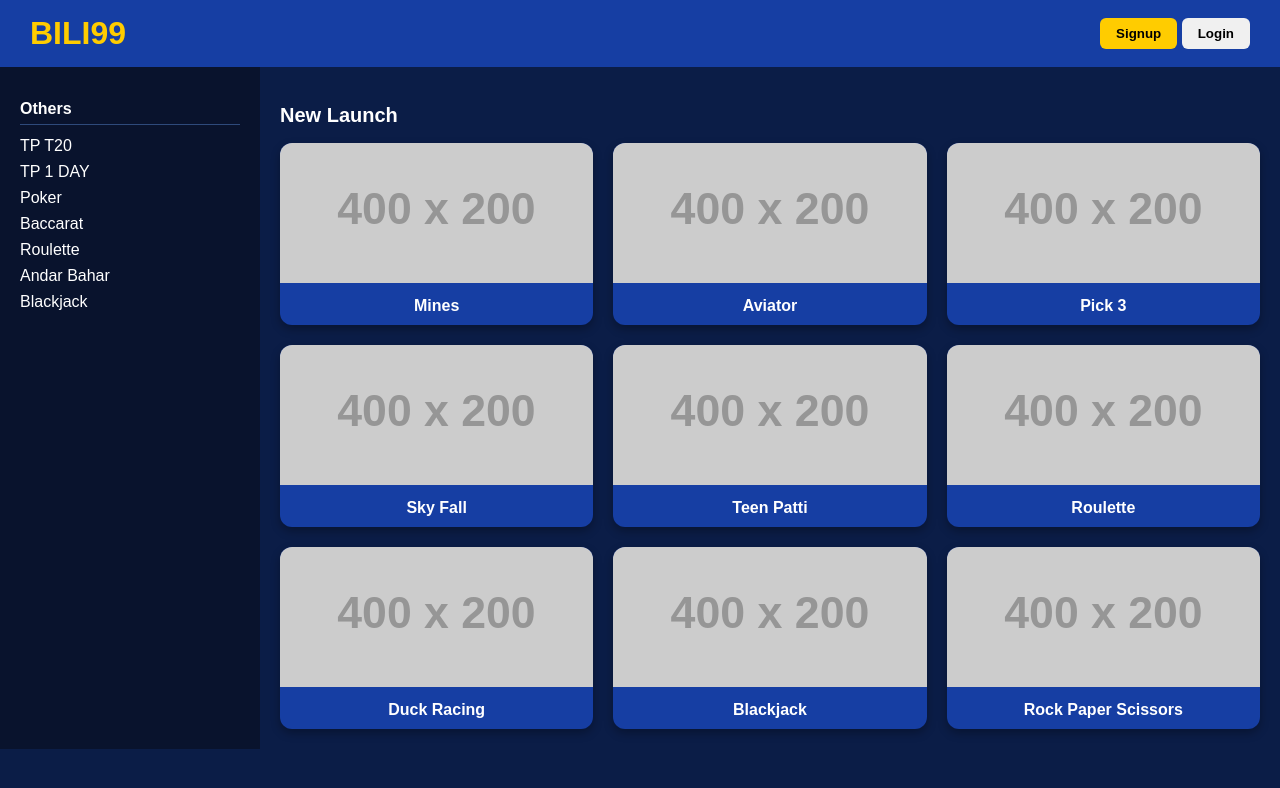
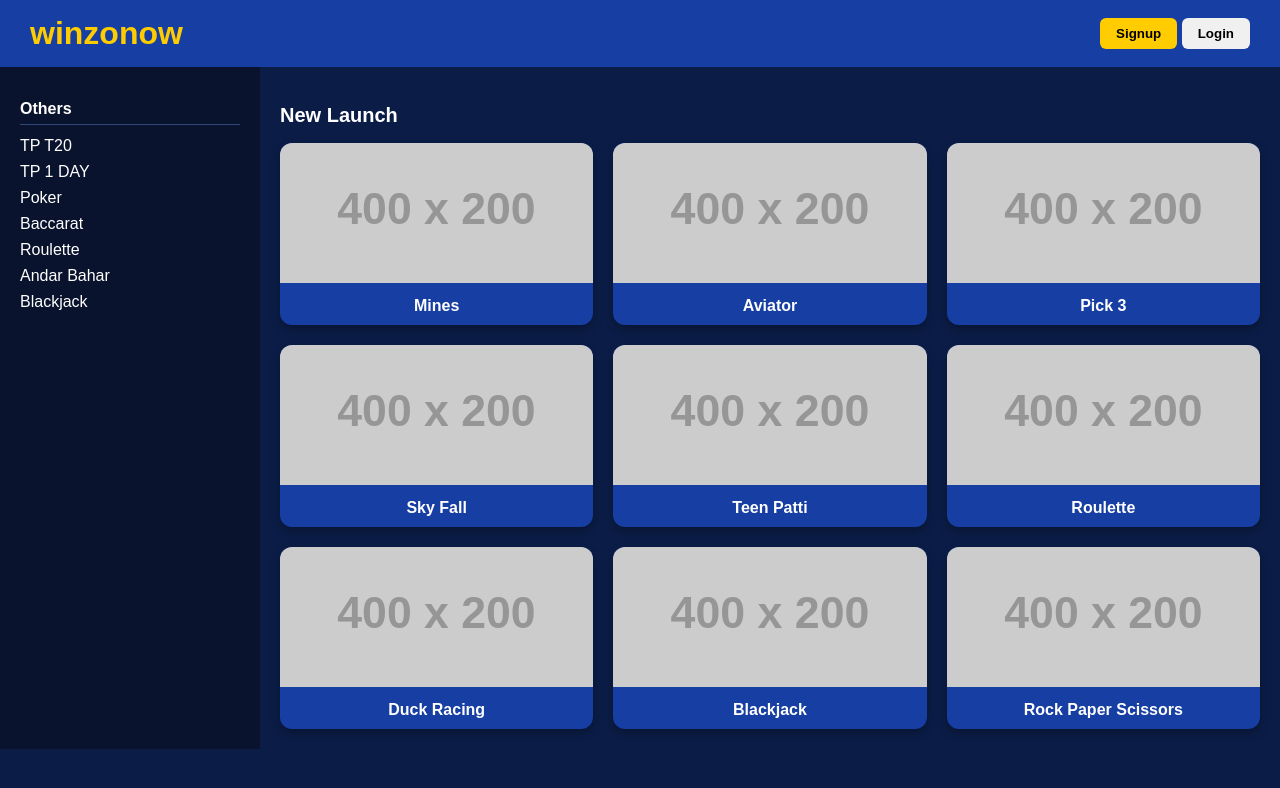
Before and after one commit to Enver86/Doesnt-matter, a plain HTML site: page index.html in a window 1280 px wide. Drawn offline with Linux system fonts and the light colour scheme; placeholder pictures from the web are drawn by us.

Commit message:
Update index.html

```diff
--- a/index.html
+++ b/index.html
@@ -116,7 +116,7 @@
 
   <!-- Header -->
   <header>
-    <h1>BILI99</h1>
+    <h1>winzonow</h1>
     <div>
       <button class="btn signup">Signup</button>
       <button class="btn login">Login</button>
```
